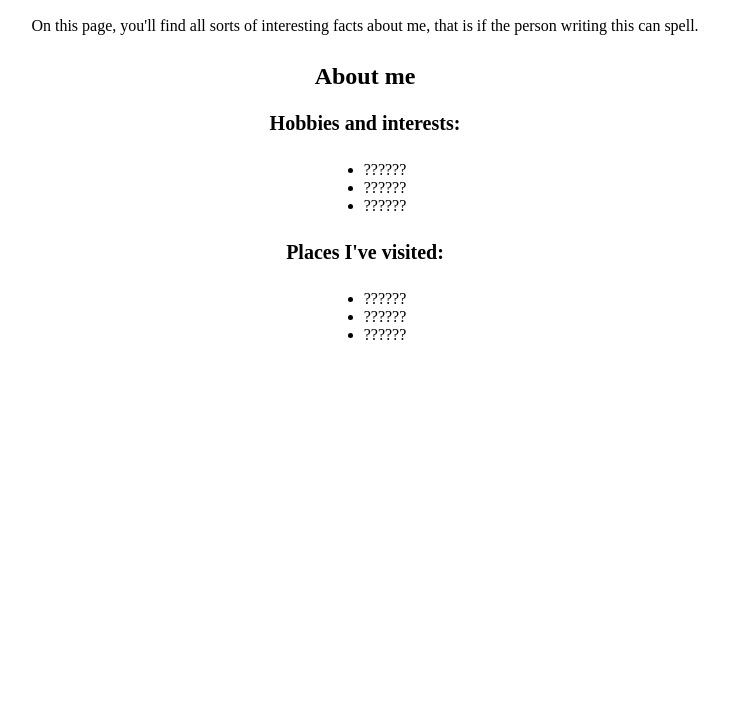
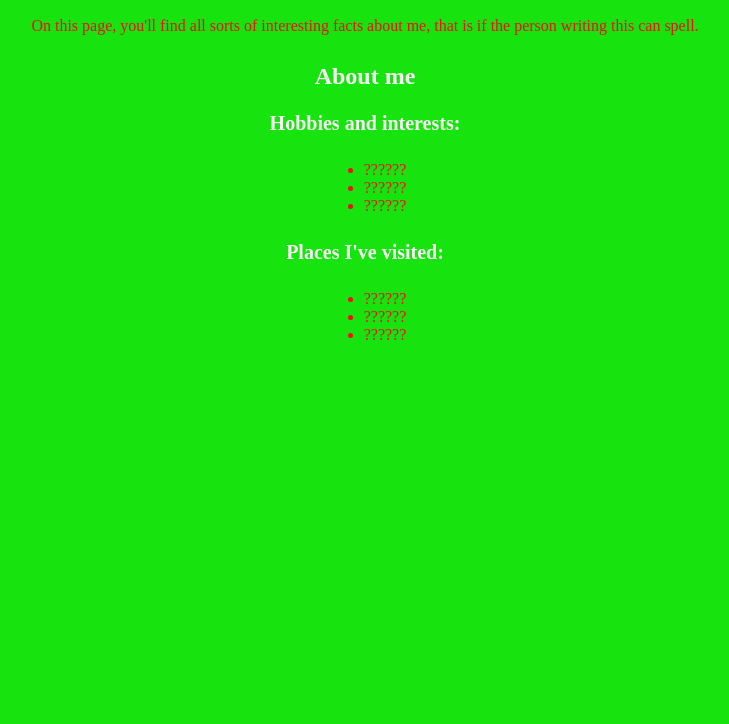
Before and after one commit to annabelhammond/qadevopsgit, a plain HTML site: page index.html in a window 1280 px wide. Shown: the part 76-800 px from the top of the page, without its empty margins (275-1004 px from the left). Drawn offline with Linux system fonts and the light colour scheme.

Commit message:
added wacky colours

```diff
--- a/styles.css
+++ b/styles.css
@@ -1,8 +1,8 @@
 :root {
   /* colours */
-  --background-color: white;
-  --text-color: black;
-  --header-color: black;
+  --background-color: rgb(23, 228, 15);
+  --text-color: rgb(240, 14, 14);
+  --header-color: rgb(248, 246, 246);
 
   /* typography */
   --font: serif;
```
